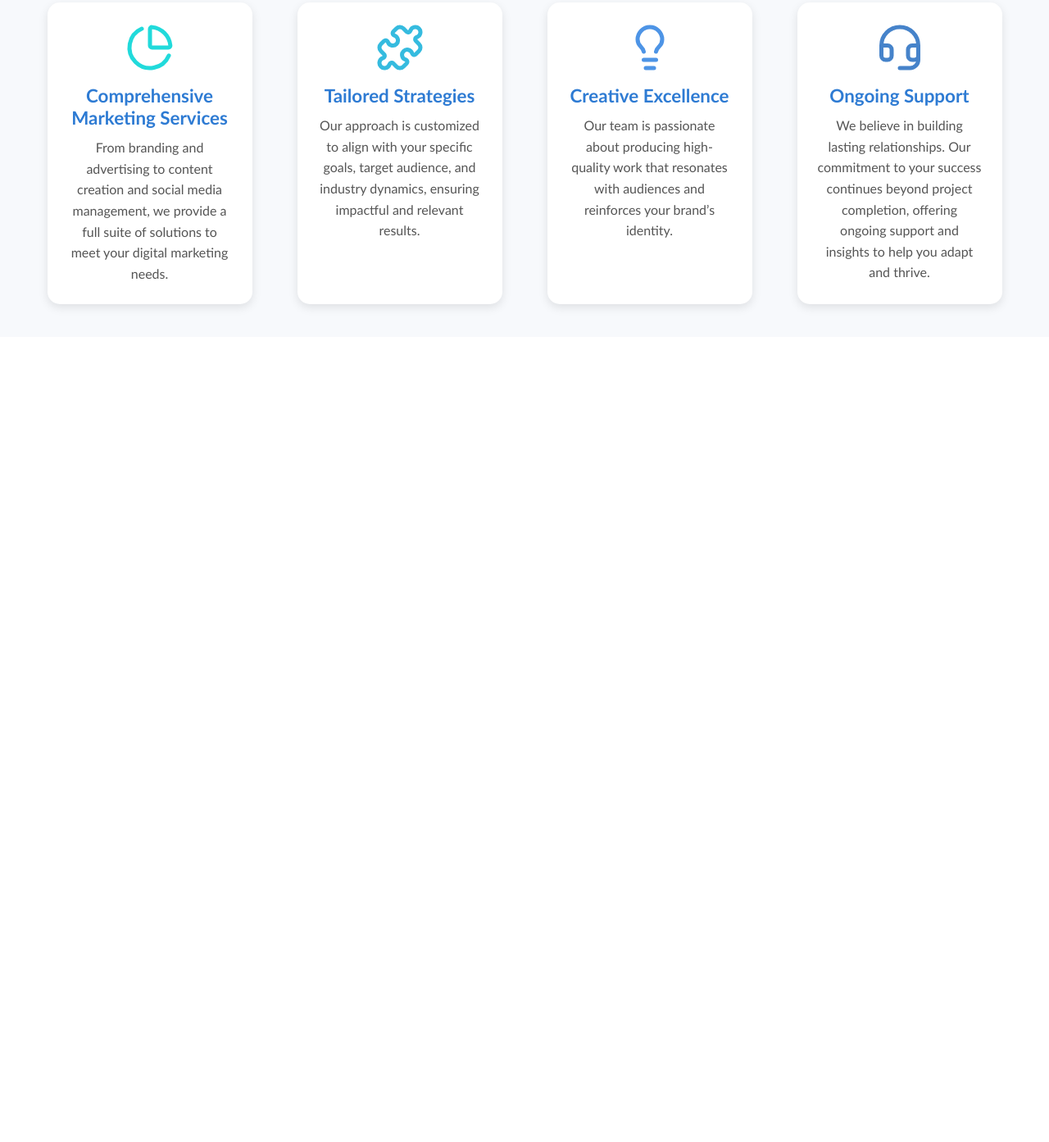
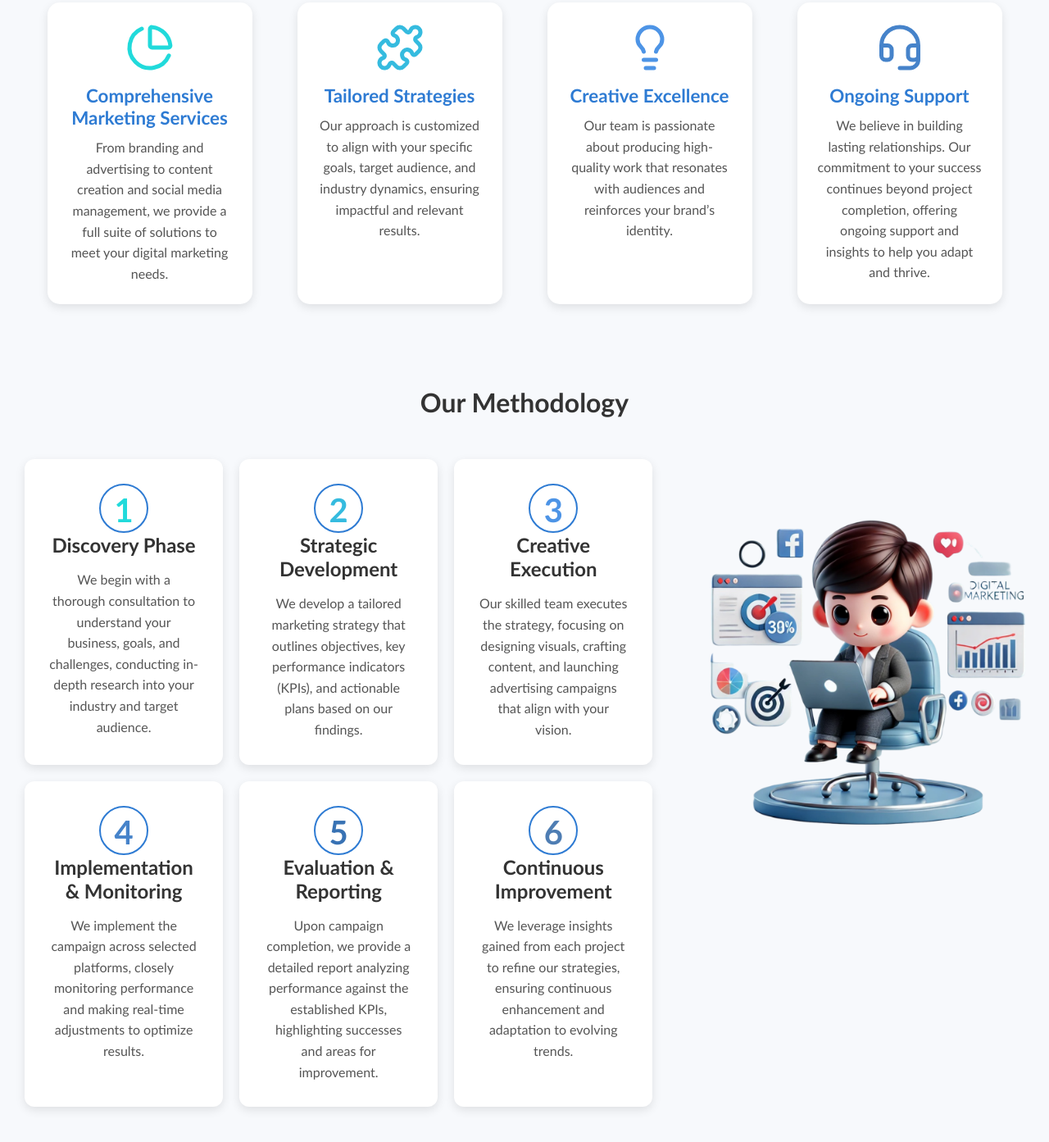
Before and after one commit to FatimaAlZahraaHammoud/digital-marketing-website, a plain HTML site: page index.html in a window 1280 px wide. Shown: the part 2045-3438 px from the top of the page at 82% size. Before the commit the page ends 2456 px from the top, so only its background shows below. Drawn offline with nearby package versions, Linux system fonts and the light colour scheme.

Commit message:
Add and Style section5: our methodology

```diff
--- a/index.html
+++ b/index.html
@@ -267,6 +267,48 @@
             </div>
         </div>
 
+        <!--Section 5: Our Methodology-->
+        <div class="methodology-section">
+            <h2>Our Methodology</h2>
+            <div class="methodology flex">
+                <div class="methodology-steps">
+                    <div class="methodology-step">
+                        <div class="step-number txt-color1">1</div>
+                        <h3>Discovery Phase</h3>
+                        <p>We begin with a thorough consultation to understand your business, goals, and challenges, conducting in-depth research into your industry and target audience.</p>
+                    </div>
+                    <div class="methodology-step">
+                        <div class="step-number txt-color2">2</div>
+                        <h3>Strategic Development</h3>
+                        <p>We develop a tailored marketing strategy that outlines objectives, key performance indicators (KPIs), and actionable plans based on our findings.</p>
+                    </div>
+                    <div class="methodology-step">
+                        <div class="step-number txt-color3">3</div>
+                        <h3>Creative Execution</h3>
+                        <p>Our skilled team executes the strategy, focusing on designing visuals, crafting content, and launching advertising campaigns that align with your vision.</p>
+                    </div>
+                    <div class="methodology-step">
+                        <div class="step-number txt-color4">4</div>
+                        <h3>Implementation & Monitoring</h3>
+                        <p>We implement the campaign across selected platforms, closely monitoring performance and making real-time adjustments to optimize results.</p>
+                    </div>
+                    <div class="methodology-step">
+                        <div class="step-number txt-color5">5</div>
+                        <h3>Evaluation & Reporting</h3>
+                        <p>Upon campaign completion, we provide a detailed report analyzing performance against the established KPIs, highlighting successes and areas for improvement.</p>
+                    </div>
+                    <div class="methodology-step">
+                        <div class="step-number txt-color6">6</div>
+                        <h3>Continuous Improvement</h3>
+                        <p>We leverage insights gained from each project to refine our strategies, ensuring continuous enhancement and adaptation to evolving trends.</p>
+                    </div>
+                </div>
+                <div class="methodology-image">
+                <img src="./assets/images/body/character-marketing.png" alt="Methodology Image">
+                </div>
+            </div>
+        </div>
+
     </body>
     <script src="./scripts/swiper-element-bundle.min.js"></script>
     <script src="./scripts/index.js"></script>
--- a/styles/base/colors.css
+++ b/styles/base/colors.css
@@ -25,3 +25,11 @@
 .txt-color4{
     color: #4683ca;
 }
+
+.txt-color5{
+    color: #3872b4;
+}
+
+.txt-color6{
+    color: #4e7db3;
+}
--- a/styles/style.css
+++ b/styles/style.css
@@ -283,3 +283,104 @@ h2 {
         align-items: center;
     }
 }
+
+/* Style Section4: Our Methodology */
+
+.methodology-section {
+  padding: 60px 20px;
+  background-color: #f7f9fc;
+  text-align: center;
+}
+
+.methodology-section h2 {
+  margin-bottom: 40px;
+}
+
+.methodology {
+  display: flex;
+  align-items: flex-start;
+  justify-content: space-between;
+}
+
+.methodology-steps {
+  display: flex;
+  flex-wrap: wrap;
+  justify-content: flex-start;
+  width: 70%;
+  padding-right: 20px;
+}
+
+.methodology-step {
+  background-color: #fff;
+  border-radius: 12px;
+  padding: 30px;
+  width: 30%;
+  margin: 10px;
+  box-shadow: 0 4px 12px rgba(0, 0, 0, 0.1);
+  transition: transform 0.3s ease, box-shadow 0.3s ease;
+  text-align: center;
+}
+
+.methodology-step:hover {
+  transform: translateY(-5px);
+  box-shadow: 0 8px 16px rgba(0, 0, 0, 0.2);
+}
+
+.step-number {
+  font-size: 2.5em;
+  font-weight: 600;
+  margin-bottom: 20px;
+  border: 2px solid #2e7bd3;
+  border-radius: 50%;
+  width: 60px;
+  height: 60px;
+  line-height: 60px;
+  margin: 0 auto;
+}
+
+.methodology-step h3 {
+  font-size: 1.5em;
+  color: #333;
+  margin-bottom: 15px;
+}
+
+.methodology-step p {
+  font-size: 1em;
+  color: #555;
+  line-height: 1.6;
+  margin-top: 15px;
+}
+
+.methodology-image {
+  width: 35%;
+  text-align: center;
+}
+
+.methodology-image img {
+  width: 100%;
+  height: auto;
+  margin-top: 50px;
+}
+
+/* Style a Responsive Design for section 5 */
+@media (max-width: 768px) {
+  .methodology {
+    flex-direction: column;
+    align-items: center;
+  }
+
+  .methodology-steps {
+    width: 100%;
+    justify-content: center;
+  }
+
+  .methodology-step {
+    width: 80%;
+    margin-bottom: 20px;
+  }
+
+  .methodology-image {
+    width: 80%;
+    margin-top: 20px;
+  }
+}
```
Also changed, not shown: assets/images/body/character-marketing.png (added).
